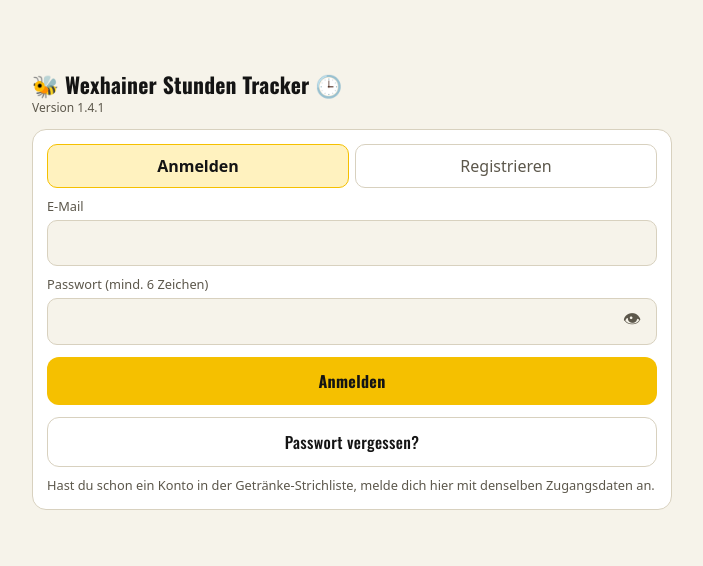
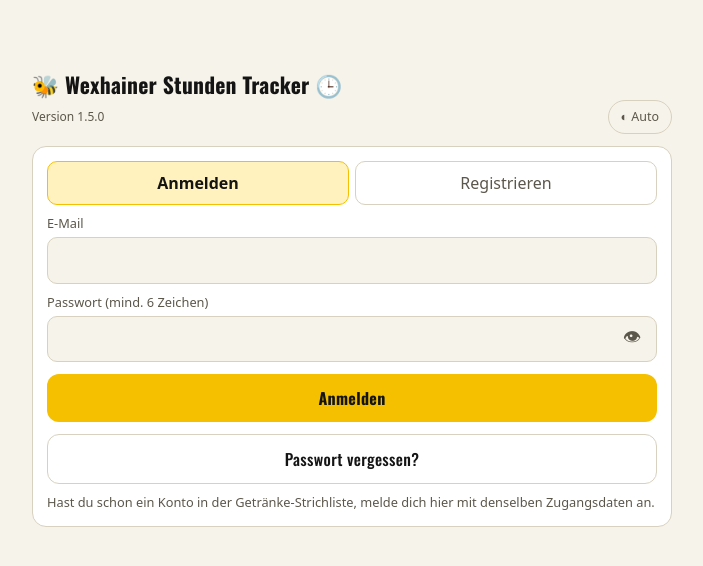
Before and after one commit to firestorm1902/wexhainis-stundentracker, a plain HTML site: page index.html in a window 1280 px wide. Shown: the whole page, without its empty margins (288-991 px from the left). Drawn offline with nearby package versions, Linux system fonts and the light colour scheme.

Commit message:
Add files via upload

```diff
--- a/index.html
+++ b/index.html
@@ -7,7 +7,16 @@
 <meta name="mobile-web-app-capable" content="yes" />
 <meta name="apple-mobile-web-app-title" content="WexStunden" />
 <meta name="application-name" content="WexStunden" />
-<meta name="theme-color" content="#141414" />
+<meta name="theme-color" content="#f6f3ea" />
+<script>
+/* Hell/Dunkel: Auto (folgt dem Handy), Hell oder Dunkel – gemerkt auf diesem Gerät */
+(function () {
+  var m = 'auto'; try { m = localStorage.getItem('stundentracker_theme') || 'auto'; } catch (e) {}
+  var dark = m === 'dark' || (m === 'auto' && window.matchMedia && matchMedia('(prefers-color-scheme: dark)').matches);
+  var r = document.documentElement; r.dataset.theme = dark ? 'dark' : 'light'; r.dataset.mode = m;
+  var t = document.querySelector('meta[name=theme-color]'); if (t) t.content = dark ? '#121211' : '#f6f3ea';
+})();
+</script>
 <meta name="format-detection" content="telephone=no" />
 <link rel="manifest" href="./manifest.webmanifest?v=1.3.5" />
 <link rel="icon" href="./icon.svg?v=4" type="image/svg+xml" />
@@ -19,7 +28,11 @@
 <title>Wexhainer Stundentracker</title>
 <style>
 :root{--bg:#f6f3ea;--ink:#141414;--mu:#5c574b;--line:#d8d1bf;--wy:#f5c000;--wy2:#fff2bf;--card:#fff;--pen:#c62828;--pet:#1f6b3b;color-scheme:light}
-@media (prefers-color-scheme:dark){:root{--bg:#121211;--ink:#f1ede2;--mu:#aaa392;--line:#3a372f;--card:#1e1d1a;--wy2:#3a3215;--pen:#ff7366;--pet:#6cc58a;color-scheme:dark}}
+@media (prefers-color-scheme:dark){:root:not([data-theme]){--bg:#121211;--ink:#f1ede2;--mu:#aaa392;--line:#3a372f;--card:#1e1d1a;--wy2:#3a3215;--pen:#ff7366;--pet:#6cc58a;color-scheme:dark}}
+:root[data-theme=dark]{--bg:#121211;--ink:#f1ede2;--mu:#aaa392;--line:#3a372f;--card:#1e1d1a;--wy2:#3a3215;--pen:#ff7366;--pet:#6cc58a;color-scheme:dark}
+:root[data-theme=light]{color-scheme:light}
+.vrow{display:flex;align-items:center;justify-content:space-between;gap:8px;margin:0 0 6px}.vrow .ver{margin:0}
+.tbtn{font:inherit;font-size:.78rem;color:var(--mu);background:transparent;border:1px solid var(--line);border-radius:999px;padding:5px 12px;min-height:34px;flex:none}
 *{box-sizing:border-box}[hidden]{display:none!important}
 html{-webkit-text-size-adjust:100%}
 body{margin:0;background:var(--bg);color:var(--ink);font:16px/1.4 system-ui,-apple-system,"Segoe UI",Roboto,sans-serif;padding:calc(58px + env(safe-area-inset-top,0px)) 14px calc(30px + env(safe-area-inset-bottom,0px))}
@@ -80,7 +93,7 @@ details.msg>summary::after{content:'▾';color:var(--mu);flex:none}details.msg[o
 
 <main>
   <h1>🐝 Wexhainer Stunden Tracker 🕒</h1>
-  <div class="ver" id="ver"></div>
+  <div class="vrow"><div class="ver" id="ver"></div><button type="button" class="tbtn" id="themeBtn" aria-label="Hell- oder Dunkelmodus"></button></div>
   <button type="button" class="whoami" id="whoami" hidden aria-label="Konto: Abmelden"></button>
   <div class="mut" id="sum" hidden></div>
   <div class="err" id="err" hidden></div>
@@ -258,7 +271,7 @@ const FB = 'https://www.gstatic.com/firebasejs/13.4.0/';
 /* ========================================================= */
 
 // Bei jeder Änderung hier und in sw.js (VERSION) hochzählen
-const APP_VERSION = '1.4.1';
+const APP_VERSION = '1.5.0';
 
 const $ = id => document.getElementById(id);
 const el = (t, c, x) => { const e = document.createElement(t); if (c) e.className = c; if (x != null) e.textContent = x; return e; };
@@ -267,6 +280,22 @@ const todayISO = () => { const d = new Date(); return d.getFullYear() + '-' + St
 const dfmt = s => s.slice(8, 10) + '.' + s.slice(5, 7) + '.' + s.slice(0, 4);
 const MON = ['Januar', 'Februar', 'März', 'April', 'Mai', 'Juni', 'Juli', 'August', 'September', 'Oktober', 'November', 'Dezember'];
 let toastT;
+const THEME_LABEL = { auto: '◐ Auto', light: '☀ Hell', dark: '☾ Dunkel' };
+function applyTheme() {
+  let m = 'auto'; try { m = localStorage.getItem('stundentracker_theme') || 'auto'; } catch (e) {}
+  const dark = m === 'dark' || (m === 'auto' && window.matchMedia && matchMedia('(prefers-color-scheme: dark)').matches);
+  const r = document.documentElement; r.dataset.theme = dark ? 'dark' : 'light'; r.dataset.mode = m;
+  const t = document.querySelector('meta[name=theme-color]'); if (t) t.content = dark ? '#121211' : '#f6f3ea';
+  $('themeBtn').textContent = THEME_LABEL[m];
+  $('themeBtn').title = m === 'auto' ? 'Automatisch (folgt dem Handy)' : m === 'light' ? 'Immer hell' : 'Immer dunkel';
+}
+$('themeBtn').addEventListener('click', () => {
+  const order = ['auto', 'light', 'dark'], m = document.documentElement.dataset.mode || 'auto', next = order[(order.indexOf(m) + 1) % 3];
+  try { localStorage.setItem('stundentracker_theme', next); } catch (e) {}
+  applyTheme(); toast(next === 'auto' ? 'Automatisch: wie das Handy' : next === 'light' ? 'Heller Modus' : 'Dunkler Modus');
+});
+if (window.matchMedia) { const mq = matchMedia('(prefers-color-scheme: dark)'), on = () => applyTheme(); if (mq.addEventListener) mq.addEventListener('change', on); else if (mq.addListener) mq.addListener(on); }
+applyTheme();
 function toast(m) { const t = $('toast'); t.textContent = m; t.hidden = false; clearTimeout(toastT); toastT = setTimeout(() => { t.hidden = true; }, 3200); }
 
 /* ---------- Zustand ---------- */
--- a/sw.js
+++ b/sw.js
@@ -1,5 +1,5 @@
 // Bei jeder Änderung der App hier VERSION und in index.html APP_VERSION hochzählen
-const VERSION = '1.4.1';
+const VERSION = '1.5.0';
 const C = 'stundentracker-' + VERSION;
 const HOSTS = ['www.gstatic.com', 'cdnjs.cloudflare.com', 'fonts.googleapis.com', 'fonts.gstatic.com'];
 const SHELL = ['./', './index.html', './manifest.webmanifest?v=1.3.5', './icon.svg?v=4', './icon-192.png?v=4', './icon-512.png?v=4', './maskable-192.png?v=4', './maskable-512.png?v=4', './apple-touch-icon.png?v=4', './favicon-32.png?v=4'];
```
